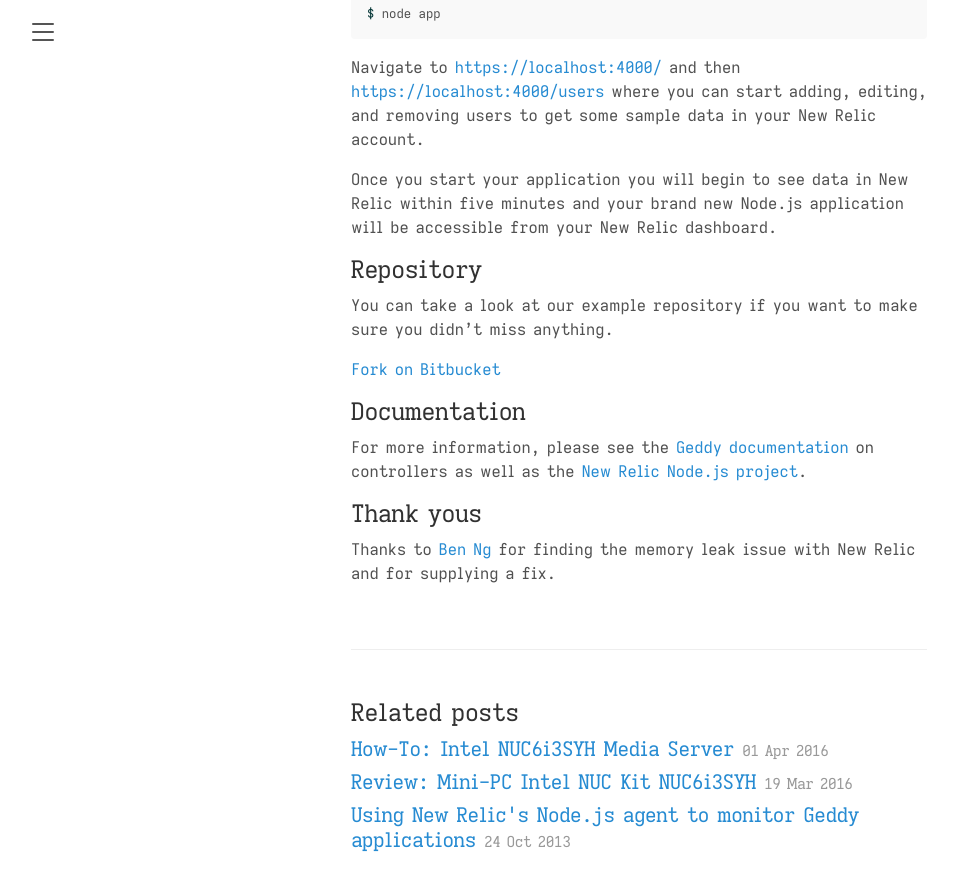
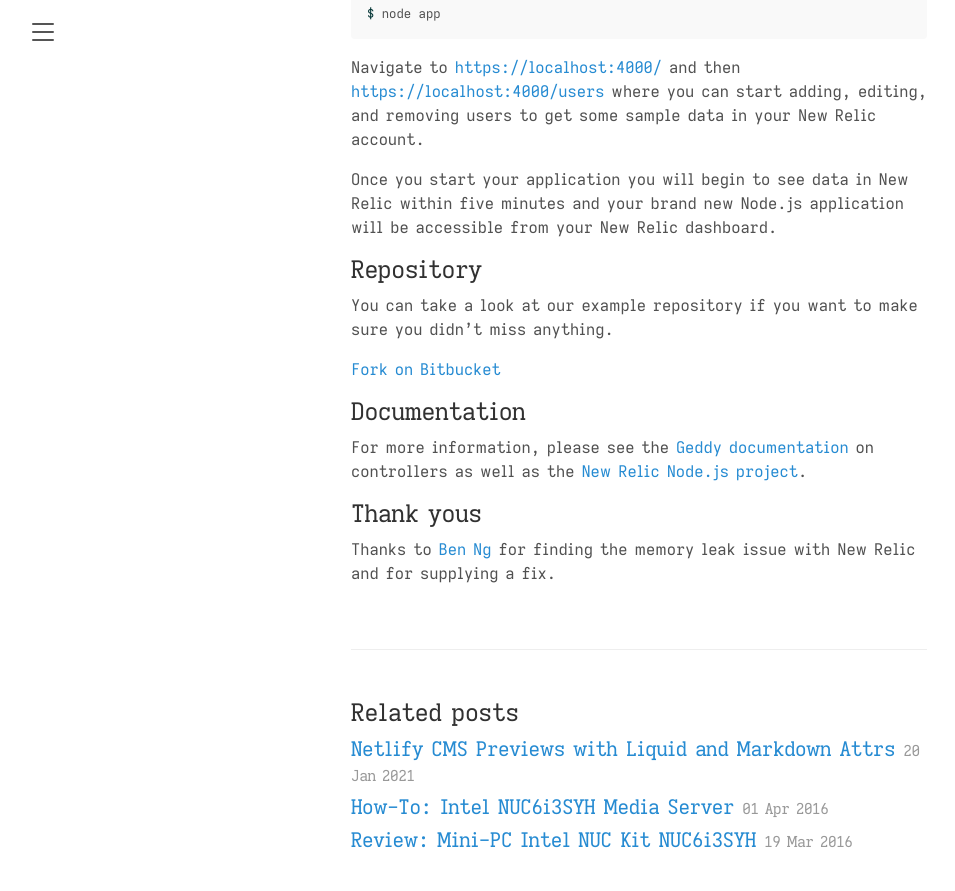
Before and after one commit to tbjers/torgnybjers.com, a Jekyll site: the page built from _posts/2013-10-24-monitor-geddy-apps-with-new-relic.md, in a window 1280 px wide and 900 px high, scrolled down 2764 px. Shown: the top 891 px of the window, without its empty margins (1-956 px from the left). Built offline with Jekyll 4.4.1, drawn with Linux system fonts in a browser that asks for light colours; some web fonts are replaced; part of the change alters nothing that is shown.

Commit message:
add Netlify CMS article (#41)

````diff
--- a/_config.yml
+++ b/_config.yml
@@ -20,7 +20,7 @@ plugins:
   - jekyll-gist
 
 # Custom vars
-version: 1.1.0
+version: 1.1.1
 google_analytics_id: UA-9637763-1
 
 gist:
--- /dev/null
+++ b/_posts/2021-01-20-netlify-cms-previews-with-liquid-and-markdown-attrs.md
@@ -0,0 +1,550 @@
+---
+layout: post
+title: Netlify CMS Previews with Liquid and Markdown Attrs
+date: 2021-01-20 09:29 -0500
+byline: Get accurate preview representations in Netlify CMS from your Jekyll site
+tags:
+  - howto
+  - netlify
+  - netlifycms
+---
+
+I use Jekyll for most of my static sites. I recently discovered Netlify and Netlify CMS and found them delightful. As part of a recent launch, I decided to incorporate Netlify CMS into the project.
+
+I found it easy to add Netlify CMS to Jekyll and decided to customize the admin experience. I moved several pieces of information into data files and configured Netlify CMS to edit these data pieces.
+
+Editable data:
+- Categories
+- Header/footer/legal links
+- Authors (in separate files)
+- Articles (`_posts`)
+- Pages (any other `.markdown` page)
+
+The way that Netlify CMS presents these in the UI can be a bit clunky. I found it an acceptable compromise.
+
+To present the Jekyll page as accurately as possible in the CMS preview pane, I created several preview components and made some adjustments to the CMS index page.
+
+## Jekyll Configuration
+
+Modifications to the `_config.yml` file:
+
+```yml
+defaults:
+  - scope:
+      path: ""
+      type: "authors"
+    values:
+      layout: "author"
+  - scope:
+      path: admin/
+    values:
+      sitemap: false
+```
+
+I exclude the admin site from the sitemap and also add a global configuration for Author page templates.
+
+## Netlify CMS
+
+This is what our `admin/index.html` currently looks like:
+
+{% raw %}```html
+---
+---
+
+<!DOCTYPE html>
+<html>
+  <head>
+    <meta charset="utf-8"/>
+    <meta content="width=device-width, initial-scale=1.0" name="viewport"/>
+    <title>prepper.army CMS</title>
+    <script src="https://unpkg.com/react@17/umd/react.production.min.js"></script>
+    <script src="https://unpkg.com/html-react-parser@latest/dist/html-react-parser.min.js"></script>
+    <script src="https://cdn.jsdelivr.net/npm/liquidjs/dist/liquid.browser.umd.js"></script>
+    <script src="https://cdn.jsdelivr.net/npm/markdown-it@12.0.4/dist/markdown-it.js"></script>
+    <script src="https://cdn.jsdelivr.net/npm/markdown-it-attrs@4.0.0/markdown-it-attrs.browser.js"></script>
+    <script src="{{ '/admin/init.js' | relative_url }}"></script>
+    <script defer src="https://identity.netlify.com/v1/netlify-identity-widget.js"></script>
+  </head>
+  <body>
+    <script defer src="https://unpkg.com/netlify-cms@2.10.80/dist/netlify-cms.js"></script>
+    <script defer src="/admin/preview-templates/index.js" type="module"></script>
+    <script defer src="{{ '/admin/cms.js' | relative_url }}"></script>
+  </body>
+</html>
+```{% endraw %}
+
+A breakdown of the tools that we use in our rendering process:
+
+- react
+- html-react-parser
+- liquidjs
+- markdown-it
+- markdown-it-attrs
+
+We configure Netlify CMS with a JavaScript file instead of using the YML file for Content-Security-Policy reasons.
+
+That configuration file looks like this:
+
+{% raw %}```js
+document.addEventListener('DOMContentLoaded', () => {
+  const { CMS, initCMS: init } = window;
+  init({
+    config: {
+      backend: {
+        name: "git-gateway",
+        branch: "main",
+        squash_merges: true,
+      },
+      load_config_file: false,
+      logo_url: "/assets/cms-logo.svg",
+      publish_mode: "editorial_workflow",
+      media_library: {
+        name: "cloudinary",
+        config: {
+          cloud_name: "",
+          api_key: "",
+        },
+      },
+      collections: [
+        {
+          name: "articles",
+          label: "Articles",
+          label_singular: "Article",
+          folder: "_posts/",
+          create: true,
+          slug: "{{year}}-{{month}}-{{day}}-{{slug}}",
+          extension: "markdown",
+          format: "yaml-frontmatter",
+          editor: {
+            preview: true,
+          },
+          fields: [
+            {
+              label: "Layout",
+              name: "layout",
+              widget: "select",
+              options: [
+                { label: "Standard", value: "post" },
+                { label: "With Hero", value: "feature_post" },
+              ],
+            },
+            { label: "Title", name: "title", widget: "string" },
+            { label: "Publish Date", name: "date", widget: "datetime", format: "YYYY-MM-DD HH:mm ZZ", date_format: "YYYY-MM-DD", time_format: "HH:mm ZZ" },
+            {
+              label: "Author",
+              name: "author",
+              required: false,
+              widget: "relation",
+              collection: "authors",
+              default: "",
+              search_fields: ["short_name", "name"],
+              value_field: "short_name",
+              display_fields: ["name"],
+              options_length: 100,
+            },
+            {
+              label: "Categories",
+              name: "categories",
+              required: true,
+              widget: "relation",
+              default: "",
+              collection: "config",
+              file: "categories",
+              search_fields: ["categories.*.title"],
+              display_fields: ["categories.*.title"],
+              value_field: "categories.*.slug",
+              options_length: 100,
+              multiple: true,
+            },
+            { label: "Tags", name: "tags", widget: "list", allow_add: true },
+            { label: "Enable Comments", name: "comments", widget: "boolean", default: true, required: false },
+            {
+              label: "Title Background Image",
+              hint: "Use images from Posts/Hero Headers, ratio should be 4:1 (1600x400)",
+              name: "image",
+              widget: "image",
+              allow_multiple: false,
+              required: false,
+              media_library: {
+                name: "cloudinary",
+                output_filename_only: true,
+              },
+            },
+            { label: "Body", name: "body", widget: "markdown" },
+          ],
+        },
+        {
+          name: "pages",
+          label: "Pages",
+          label_singular: "Page",
+          editor: {
+            preview: true,
+          },
+          files: [
+            {
+              label: "About",
+              name: "about",
+              file: "about.markdown",
+              fields: [
+                { label: "Title", name: "title", widget: "string", default: "About us" },
+                { label: "Layout", name: "layout", widget: "hidden", default: "page" },
+                { label: "Body", name: "body", widget: "markdown" },
+              ],
+            },
+            {
+              label: "Privacy",
+              name: "privacy",
+              file: "privacy.markdown",
+              fields: [
+                { label: "Title", name: "title", widget: "string", default: "Security & Privacy Notice" },
+                { label: "Layout", name: "layout", widget: "hidden", default: "page" },
+                { label: "Body", name: "body", widget: "markdown" },
+              ],
+            },
+            {
+              label: "Terms",
+              name: "terms",
+              file: "terms.markdown",
+              fields: [
+                { label: "Title", name: "title", widget: "string", default: "Terms & Conditions" },
+                { label: "Layout", name: "layout", widget: "hidden", default: "page" },
+                { label: "Body", name: "body", widget: "markdown" },
+              ],
+            },
+            {
+              label: "Cookies",
+              name: "cookies",
+              file: "cookies.markdown",
+              fields: [
+                { label: "Title", name: "title", widget: "string", default: "Cookie Policy" },
+                { label: "Layout", name: "layout", widget: "hidden", default: "page" },
+                { label: "Body", name: "body", widget: "markdown" },
+              ],
+            },
+            {
+              label: "Contact us",
+              name: "contact",
+              file: "contact.markdown",
+              fields: [
+                { label: "Title", name: "title", widget: "string", default: "Contact us", required: false },
+                { label: "Layout", name: "layout", widget: "hidden", default: "page" },
+                { label: "Body", name: "body", widget: "markdown" },
+              ],
+            },
+            {
+              label: "Contact Success",
+              name: "contact-success",
+              file: "contact-success.markdown",
+              fields: [
+                { label: "Layout", name: "layout", widget: "hidden", default: "page" },
+                { label: "Body", name: "body", widget: "markdown" },
+              ],
+            },
+          ],
+        },
+        {
+          name: "config",
+          label: "Config",
+          editor: {
+            preview: false,
+          },
+          files: [
+            {
+              label: "Categories",
+              name: "categories",
+              file: "_data/categories.yml",
+              fields: [
+                {
+                  label: "Categories",
+                  name: "categories",
+                  widget: "list",
+                  fields: [
+                    {
+                      label: "Title",
+                      name: "title",
+                      widget: "string",
+                    },
+                    {
+                      label: "Slug",
+                      name: "slug",
+                      widget: "string",
+                    },
+                  ],
+                },
+              ],
+            },
+            {
+              label: "Navigation",
+              name: "navigation",
+              file: "_data/navigation.yml",
+              fields: [
+                {
+                  label: "Header Navigation",
+                  name: "header",
+                  widget: "list",
+                  fields: [
+                    { label: "Name", name: "name", widget: "string" },
+                    { label: "Link", name: "link", widget: "string" },
+                    { label: "Target", name: "target", widget: "string", required: false },
+                  ],
+                },
+                {
+                  label: "Footer Navigation",
+                  name: "footer",
+                  widget: "list",
+                  fields: [
+                    { label: "Name", name: "name", widget: "string" },
+                    { label: "Link", name: "link", widget: "string" },
+                    { label: "Target", name: "target", widget: "string", required: false },
+                  ],
+                },
+                {
+                  label: "Legal Navigation",
+                  name: "legal",
+                  widget: "list",
+                  fields: [
+                    { label: "Name", name: "name", widget: "string" },
+                    { label: "Link", name: "link", widget: "string" },
+                    { label: "Target", name: "target", widget: "string", required: false },
+                  ],
+                },
+              ],
+            },
+          ],
+        },
+        {
+          name: "authors",
+          label: "Authors",
+          label_singular: "Author",
+          folder: "_authors/",
+          create: true,
+          delete: true,
+          publish: true,
+          identifier_field: "short_name",
+          slug: "{{slug}}",
+          extension: "markdown",
+          format: "yaml-frontmatter",
+          editor: {
+            preview: false,
+          },
+          fields: [
+            {
+              label: "Short Name",
+              name: "short_name",
+              widget: "string",
+              hint: "Name used for author file and in relational references.",
+            },
+            { label: "Name", name: "name", widget: "string" },
+            { label: "Position", name: "position", widget: "string", hint: "Name of the position e.g. Editor" },
+            {
+              label: "Rank",
+              name: "rank",
+              widget: "number",
+              value_type: "int",
+              min: 1,
+              step: 1,
+              hint: "Rank of position, for staff page sorting.",
+            },
+            { label: "Email", name: "email", widget: "string" },
+            { label: "Twitter", name: "twitter_username", widget: "string" },
+            { label: "Facebook", name: "facebook_username", widget: "string" },
+            { label: "Instagram", name: "instagram_username", widget: "string" },
+            { label: "Body", name: "body", widget: "markdown" },
+          ],
+        },
+      ],
+    },
+  });
+});
+```{% endraw %}
+
+We had to make a few adjustments to the regular post in order to match it up perfectly with Jekyll.
+
+One of those changes involved updating the defaults for the date format:
+
+```js
+{ label: "Publish Date", name: "date", widget: "datetime", format: "YYYY-MM-DD HH:mm ZZ", date_format: "YYYY-MM-DD", time_format: "HH:mm ZZ" },
+```
+
+Note the changed format, `"YYYY-MM-DD HH:mm ZZ"`, which corresponds with the way Jekyll writes date strings in our configuration.
+
+## Preview Templates
+
+The file `admin/preview-templates/index.js` contains the good stuff:
+
+{% raw %}```js
+import htm from "https://unpkg.com/htm?module";
+
+const Liquid = window.liquidjs.Liquid;
+const html = htm.bind(h);
+const engine = new Liquid();
+const md = window.markdownit({
+  html: true,
+  linkify: true,
+  typographer: true,
+}).use(window.markdownItAttrs, {
+  // optional, these are default options
+  leftDelimiter: '{:',
+  rightDelimiter: '}',
+  allowedAttributes: []  // empty array = all attributes are allowed
+});
+
+/**
+ * Check if an array contains any of the elements in the
+ * supplied array.
+ * @param {Array} haystack Array to check against
+ * @param {Array} needles Array with values to be present in haystack
+ */
+const contains = (haystack, needles) => {
+  if (Array.isArray(haystack) && Array.isArray(needles)) {
+    return needles.filter((v) => {
+      return haystack.includes(v);
+    }).length > 0;
+  }
+  return false;
+};
+
+// Create pullquote Liquid tag
+engine.registerTag('pullquote', {
+  parse: function (tagToken, remainTokens = []) {
+    this.tokens = [];
+    this.classes = [];
+
+    const stream = this.liquid.parser.parseStream(remainTokens);
+    stream
+      .on('start', () => {
+        this.classes = tagToken.args || [];
+        if (!contains(this.classes, ['left', 'right', 'center'])) {
+          this.classes.unshift('right');
+        }
+      })
+      .on('token', (token) => {
+        if (token.name === 'endpullquote') {
+          stream.stop();
+        } else {
+          this.tokens.push(token);
+        }
+      })
+      .on('end', () => {
+        console.error(`tag ${tagToken.getText()} not closed`);
+      });
+    stream.start();
+  },
+
+  render: function () {
+    const rawText = this.tokens.map((token) => token.getText()).join('');
+    try {
+      const re = /\{" (.+) "\}/;
+      const [replace, clean] = re.exec(rawText);
+      const pullquote = `<span class="pullquote ${this.classes.join(' ')}" data-pullquote="${clean}"></span>`;
+      const finishedText = rawText.replace(`${replace}`, `${pullquote}${clean}`);
+      return finishedText;
+    } catch (error) {
+      console.log(error);
+      return rawText;
+    }
+  }
+});
+
+// ArticlePreview React Component
+const ArticlePreview = createClass({
+  render: function () {
+    const { entry, widgetFor } = this.props;
+    const rawContent = widgetFor("body").props.value;
+    const liquidContent = engine.parseAndRenderSync(rawContent);
+    const markdownContent = md.render(liquidContent);
+    return html`
+      <main class="page-content">
+        <div class="wrapper">
+          <article class="post h-entry">
+            <header>
+              <h1 class="post-title">${entry.getIn(["data", "title"], null)}</h1>
+            </header>
+            <p class="post-meta">
+              <time class="dt-published">${entry.getIn(["data", "date"], new Date())}</time>
+            </p>
+            <p>${entry.getIn(["data", "summary"], "")}</p>
+            <div class="post-content e-content">
+              ${window.HTMLReactParser(markdownContent)}
+            </div>
+            <p>
+              ${entry.getIn(["data", "tags"], []).map(tag => html`<span class="chip">${tag}</span>`)}
+            </p>
+          </article>
+        </div>
+      </main>
+    `;
+  }
+});
+
+// Articles/post preview templates
+CMS.registerPreviewTemplate("articles", ArticlePreview);
+
+// PagePreview React Component
+const PagePreview = createClass({
+  render() {
+    const entry = this.props.entry;
+    return html`
+      <main class="page-content">
+        <div class="wrapper">
+          <article class="post h-entry">
+            <header>
+              <h1 class="post-title">${entry.getIn(["data", "title"], null)}</h1>
+            </header>
+            <p>${entry.getIn(["data", "summary"], "")}</p>
+            <div class="post-content e-content">
+              ${this.props.widgetFor("body")}
+            </div>
+            <p>
+              ${entry.getIn(["data", "tags"], []).map(tag => html`<a href="#" rel="tag">${tag}</a>`)}
+            </p>
+          </article>
+        </div>
+      </main>
+    `;
+  }
+});
+
+// Individual page templates (must be specified individually)
+// See: https://www.netlifycms.org/docs/customization/#registerpreviewtemplate
+CMS.registerPreviewTemplate("about", PagePreview);
+CMS.registerPreviewTemplate("privacy", PagePreview);
+CMS.registerPreviewTemplate("terms", PagePreview);
+CMS.registerPreviewTemplate("cookies", PagePreview);
+CMS.registerPreviewTemplate("contact", PagePreview);
+CMS.registerPreviewTemplate("contact-success", PagePreview);
+
+// Register the main stylesheet for previews
+CMS.registerPreviewStyle("/assets/main.css");
+
+// Register any CSS file on the home page as a preview style
+fetch("/")
+  .then(response => response.text())
+  .then(html => {
+    const f = document.createElement("html");
+    f.innerHTML = html;
+    Array.from(f.getElementsByTagName("link")).forEach(tag => {
+      if (tag.rel == "stylesheet" && !tag.media) {
+        CMS.registerPreviewStyle(tag.href);
+      }
+    });
+  });
+```{% endraw %}
+
+This will preprocess Liquid tags in your Jekyll Markdown and then run it through a Markdown parser that correctly handles attributes.
+
+{% raw %}```markdown
+[Exempli Gratia](https://example.com/){:class="blue"}
+```{% endraw %}
+
+The default widget renderer would yield this:
+
+```html
+<a href="https://example.com/">Exempli Gratia</a>{:class="blue"}
+```
+
+Not a big deal, right? It's still hideous. So I set out to fix it.
+
+This particular example also handles pullquotes. We're using a slightly modded version of the [Octopress pullquote tag](https://github.com/octopress/pullquote-tag){:rel="nofollow noreferrer" target="_blank"}.
+
+If you have any questions, feel free to reach out to me on Twitter on [@torgnybjers](https://twitter.com/torgnybjers){:rel="nofollow noreferrer" target="_blank"}!
````
Also changed, not shown: Gemfile.lock.
